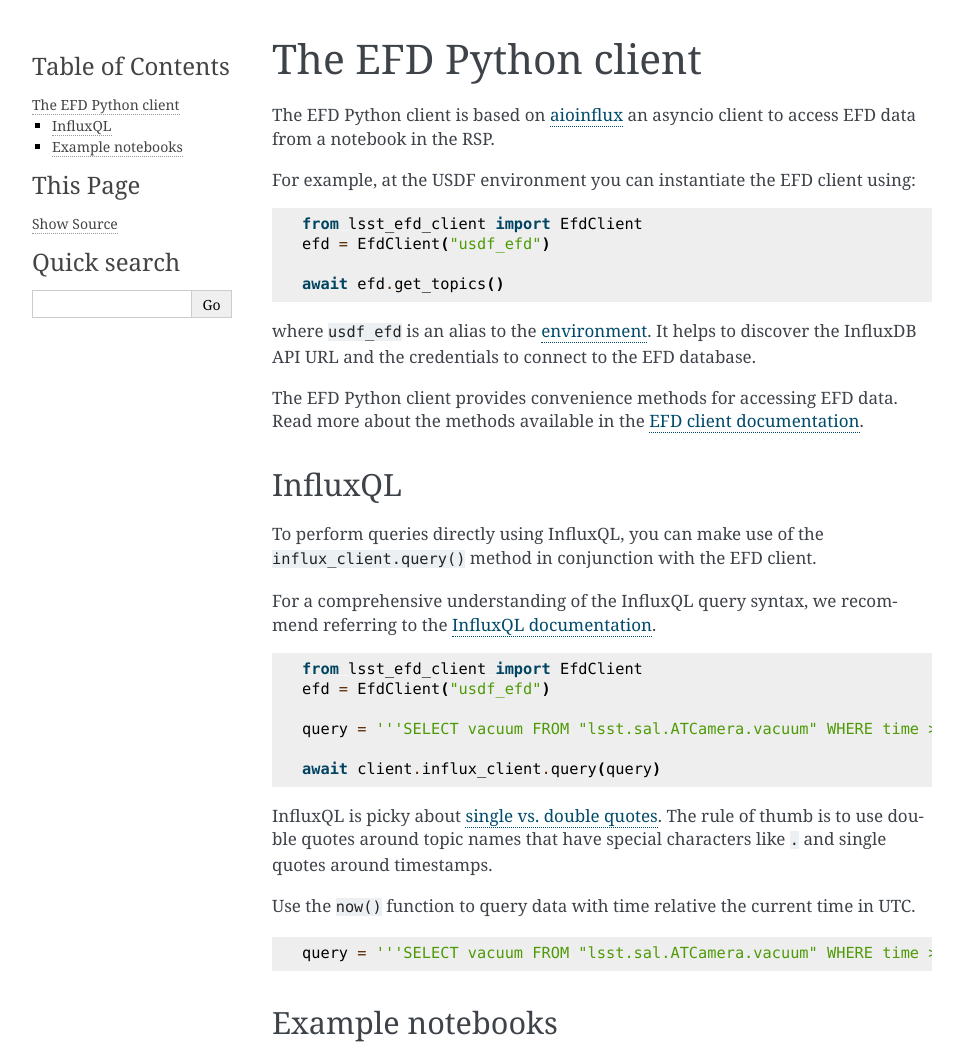
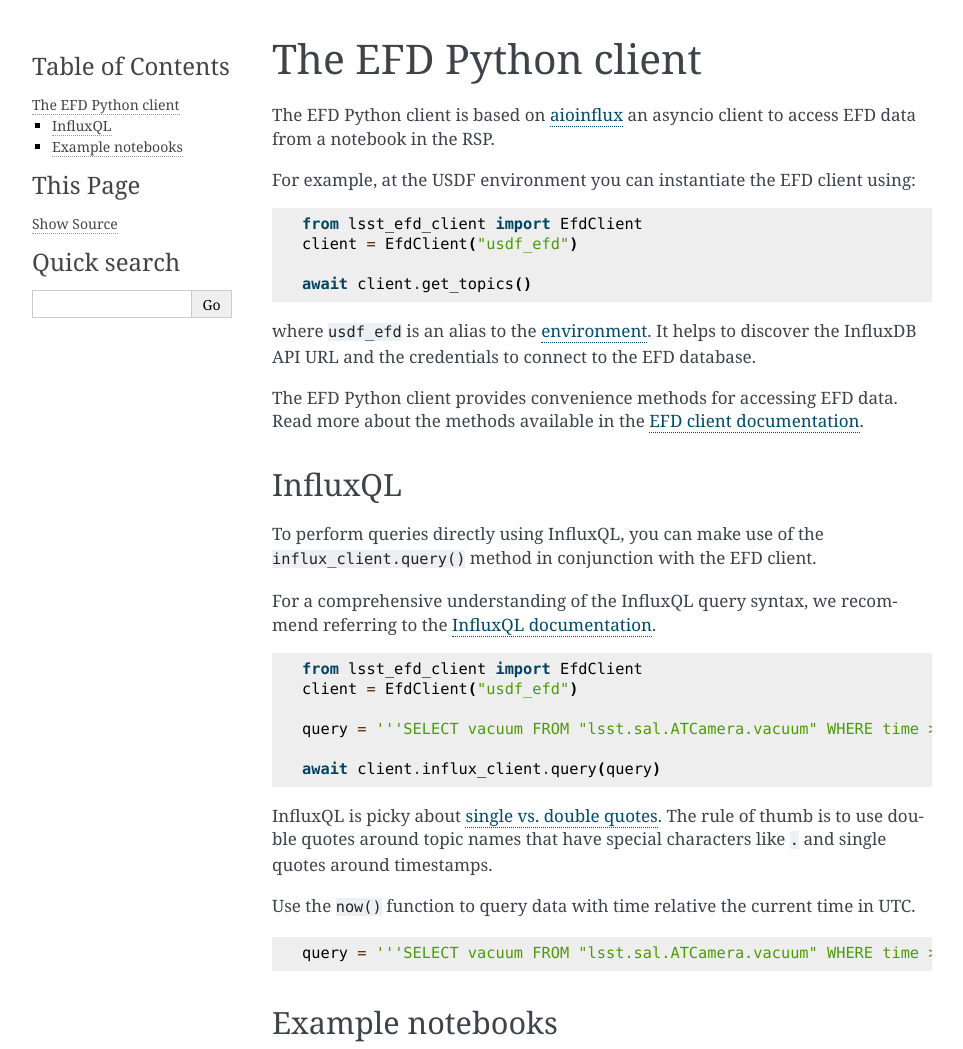
Before and after one commit to lsst-sqre/sasquatch, a Sphinx documentation site: the page built from docs/user-guide/efdclient.rst, in a window 1280 px wide, cut to the strip 0-1049 px from the top of the page. Shown: the whole strip, without its empty margins (148-1111 px from the left). Built offline with Sphinx 7.4.7, drawn with Linux system fonts in a browser that asks for light colours.

Commit message:
Update efdclient.rst

```diff
--- a/docs/user-guide/efdclient.rst
+++ b/docs/user-guide/efdclient.rst
@@ -12,9 +12,9 @@ For example, at the USDF environment you can instantiate the EFD client using:
 .. code::
 
    from lsst_efd_client import EfdClient
-   efd = EfdClient("usdf_efd")
+   client = EfdClient("usdf_efd")
 
-   await efd.get_topics()
+   await client.get_topics()
 
 where ``usdf_efd`` is an alias to the :ref:`environment <environments>`.
 It helps to discover the InfluxDB API URL and the credentials to connect to the EFD database.
@@ -36,7 +36,7 @@ For a comprehensive understanding of the InfluxQL query syntax, we recommend ref
 .. code::
 
    from lsst_efd_client import EfdClient
-   efd = EfdClient("usdf_efd")
+   client = EfdClient("usdf_efd")
 
    query = '''SELECT vacuum FROM "lsst.sal.ATCamera.vacuum" WHERE time > '2023-04-20' '''
 
```
